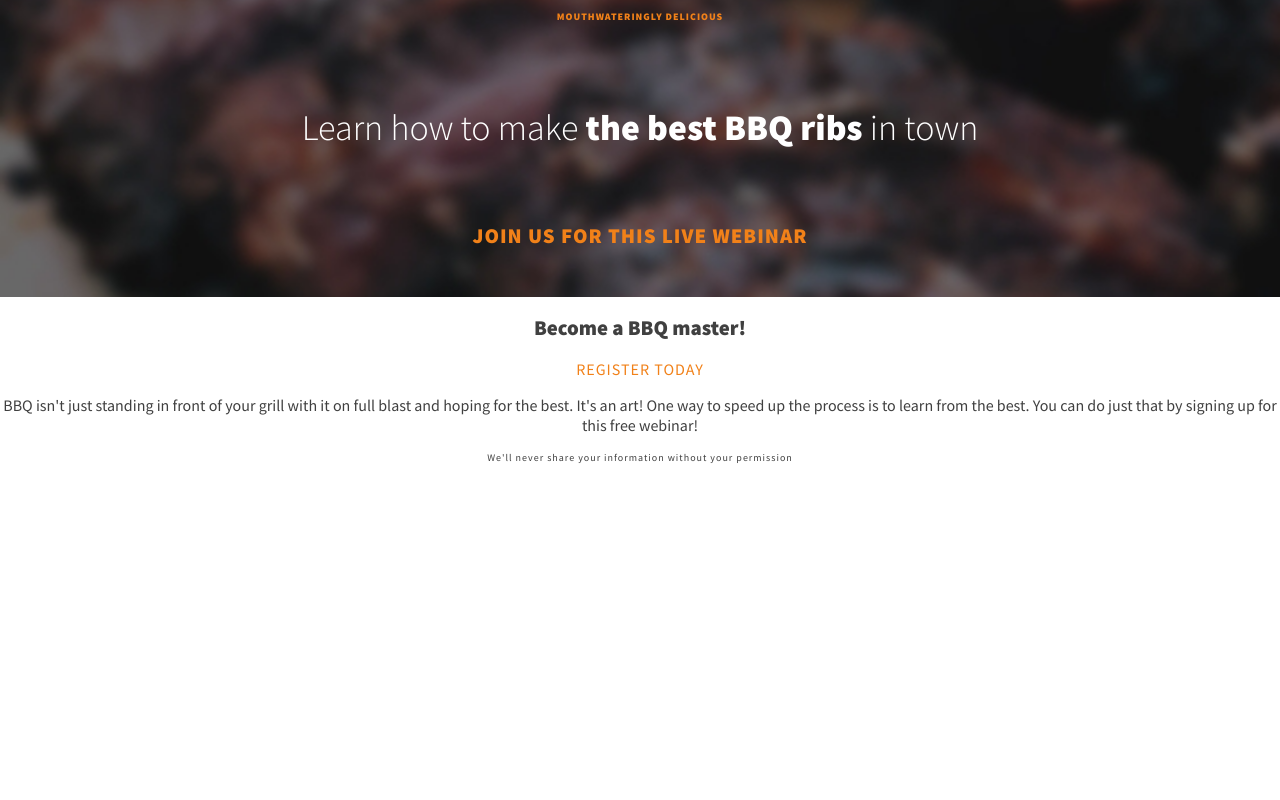
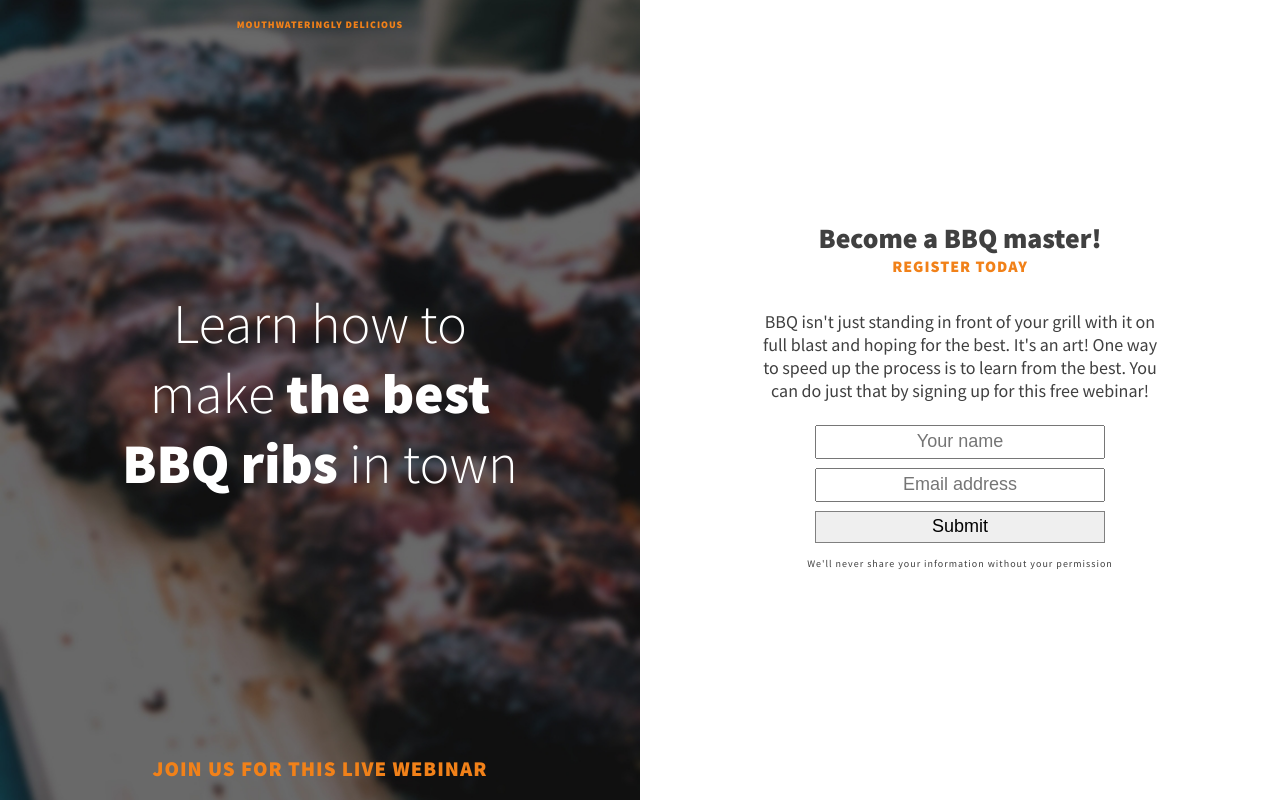
Before and after one commit to mrkrbrts/BBQ, a plain HTML site: page index.html in a window 1280 px wide. Drawn offline with Linux system fonts and the light colour scheme.

Commit message:
Starting to look pretty good now!!

```diff
--- a/index.html
+++ b/index.html
@@ -4,6 +4,8 @@
         <title>Become a BBQ master!</title>
         <link href="styles.css" rel="stylesheet">
         <link href="https://fonts.googleapis.com/css?family=Source+Sans+Pro:300,400,900&display=swap" rel="stylesheet">
+
+        <meta name="viewport" content="width=device-width, initial-scale=1.0">
     </head>
 
     <body>
@@ -19,7 +21,13 @@
             <p>BBQ isn't just standing in front of your grill with it on full blast and hoping for the best. It's an art! One way to speed up the process is to learn from the best. You can do just that by signing up for this free webinar!</p>
 
             <div class="form">
-                <!-- FORM GOES HERE! -->
+                <form target="#">
+                    <input aria-label="Your name" type="text" placeholder="Your name" required>
+                    <br>
+                    <input aria-label="Email address" type="email" placeholder="Email address" required>
+                    <br>
+                    <button class="form-button" type="submit">Submit</button>
+                </form>
                 <p class="small">We'll never share your information without your permission</p>
             </div>
 
--- a/styles.css
+++ b/styles.css
@@ -1,3 +1,7 @@
+* {
+    box-sizing: border-box;
+}
+
 body {
     margin: 0;
     font-family: 'Source Sans Pro', sans-serif;
@@ -14,18 +18,20 @@ h1 {
     color: white;
     font-size: 2.25rem;
     font-weight: 300;
-    margin: 2em 0;
 }
 
 h2 {
     font-size: 1.3125rem;
+    margin: 0;
 }
 
 h2 + p {
     color: #F18119;
+    font-weight: 900;
     font-size: 1rem;
     text-transform: uppercase;
     letter-spacing: 1px;
+    margin-top: 0;
 }
 
 .small {
@@ -44,6 +50,7 @@ h2 + p {
     text-transform: uppercase;
     letter-spacing: 1px;
     order: -1;
+    margin: 0;
 }
 
 .subheader {
@@ -54,6 +61,7 @@ h2 + p {
     letter-spacing: 1px;
     margin: 0;
 }
+
 
 /* =================
    Intro Section
@@ -66,5 +74,95 @@ h2 + p {
     background-size: cover;
     display: flex;
     flex-direction: column;
-    padding: 0 1em 3em;
+    justify-content: space-between;
+    padding: 0 1em 1em;
+    min-height: 50vh;
 }
+
+
+
+/* =================
+   Main Section
+   ================= */
+
+.main-content {
+    padding: 2em 1em;
+}
+
+
+
+
+/* =================
+   Structure
+   ================= */
+
+.intro > *,
+.main-content > * {
+    max-width: 400px;
+    margin-left: auto;
+    margin-right: auto;
+}
+
+
+/* =================
+   Form
+   ================= */
+
+form * {
+    margin: 0.25em 0;
+    width: 95%;
+}
+
+input {
+    padding: 0.25em;
+    font-size: 1.125rem;
+    text-align: center;
+}
+
+
+button.form-button {
+    cursor: pointer;
+    font-size: 1.125rem;
+    border: 1px solid grey;
+    padding: 0.25em 1em;
+}
+
+button.form-button:hover,
+button.form-button:focus {
+    background-color: #F18119;
+    color: #f5f5f5;
+}
+
+
+/* =================
+   Media Queries
+   ================= */
+
+@media (min-width: 500px) {
+    body {
+        font-size: 1.125rem;
+        display: flex;
+    }
+
+    h1 {
+        font-size: 3.5rem;
+    }
+
+    h2,
+    h1 + p {
+        font-size: 1.75rem;
+    }
+
+    .intro,
+    .main-content {
+        width: 50%;
+        min-height: 100vh;
+        padding: 1em 1em;
+    }
+
+    .main-content {
+        display: flex;
+        flex-direction: column;
+        justify-content: center;
+    }
+}
```
